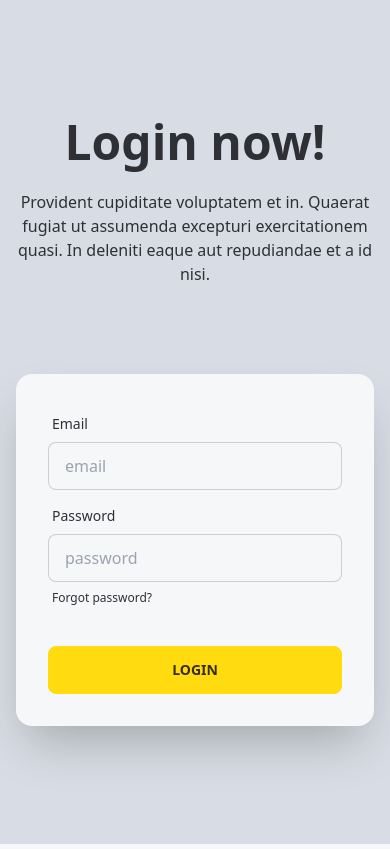
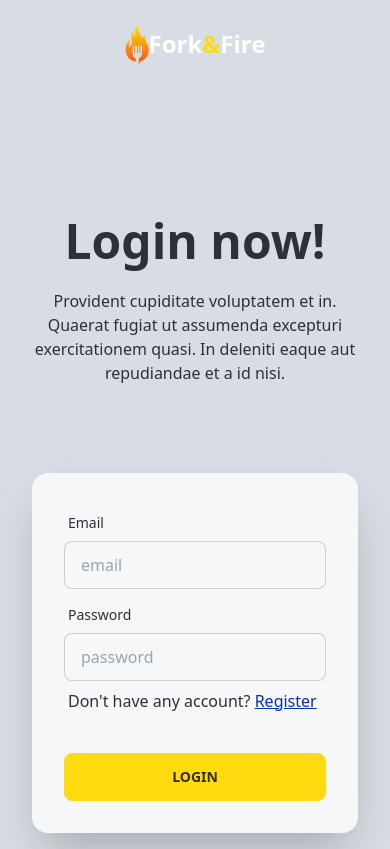
Before and after one commit to aHasnat1997/fork-and-fire-client, a React (Vite) app: page /login in a window 390 px wide. Built offline with nearby package versions, Linux system fonts and the light colour scheme; no server answers.

Commit message:
log in system done

```diff
--- a/package.json
+++ b/package.json
@@ -10,6 +10,7 @@
     "preview": "vite preview"
   },
   "dependencies": {
+    "@tanstack/react-query": "^4.29.11",
     "daisyui": "^2.51.6",
     "firebase": "^9.22.1",
     "localforage": "^1.10.0",
@@ -21,6 +22,7 @@
     "react-router-dom": "^6.11.2",
     "react-tabs": "^6.0.1",
     "sort-by": "^1.2.0",
+    "sweetalert2": "^11.7.5",
     "swiper": "^9.3.2"
   },
   "devDependencies": {
--- a/src/components/NavBar.jsx
+++ b/src/components/NavBar.jsx
@@ -1,8 +1,10 @@
-import React from 'react';
+import React, { useContext } from 'react';
 import logo from '../assets/logo.png'
 import { Link, NavLink } from 'react-router-dom';
+import { AuthContext } from '../contextProvider/AuthContext/AuthProvider';
 
 const NavBar = () => {
+  const { user } = useContext(AuthContext);
   const menuItems = <>
     <li className='hover:text-primary'><NavLink to='/'
       className={({ isActive }) => isActive ? 'text-primary' : ''}
@@ -52,7 +54,44 @@ const NavBar = () => {
           </ul>
         </div>
         <div className="navbar-end">
-          <Link to='/login' className="btn">Log In</Link>
+          {
+            user ? (<div className="flex-none">
+            <div className="dropdown dropdown-end">
+              <label tabIndex={0} className="btn btn-ghost btn-circle">
+                <div className="indicator">
+                  <svg xmlns="http://www.w3.org/2000/svg" className="h-5 w-5" fill="none" viewBox="0 0 24 24" stroke="currentColor"><path strokeLinecap="round" strokeLinejoin="round" strokeWidth="2" d="M3 3h2l.4 2M7 13h10l4-8H5.4M7 13L5.4 5M7 13l-2.293 2.293c-.63.63-.184 1.707.707 1.707H17m0 0a2 2 0 100 4 2 2 0 000-4zm-8 2a2 2 0 11-4 0 2 2 0 014 0z" /></svg>
+                  <span className="badge badge-sm indicator-item">8</span>
+                </div>
+              </label>
+              <div tabIndex={0} className="mt-3 card card-compact dropdown-content w-52 bg-slate-800 shadow">
+                <div className="card-body">
+                  <span className="font-bold text-lg">8 Items</span>
+                  <span className="text-info">Subtotal: $999</span>
+                  <div className="card-actions">
+                    <button className="btn btn-primary btn-block">View cart</button>
+                  </div>
+                </div>
+              </div>
+            </div>
+            <div className="dropdown dropdown-end">
+              <label tabIndex={0} className="btn btn-ghost btn-circle avatar">
+                <div className="w-10 rounded-full">
+                  <img src={user.photoURL} />
+                </div>
+              </label>
+              <ul tabIndex={0} className="menu menu-compact dropdown-content mt-3 p-2 shadow bg-slate-800 rounded-box w-52">
+                <li>
+                  <a className="justify-between">
+                    Profile
+                    <span className="badge">{user.displayName}</span>
+                  </a>
+                </li>
+                <li><a>Settings</a></li>
+                <li><a>Logout</a></li>
+              </ul>
+            </div>
+          </div>) : <Link to='/login' className="btn">Log In</Link>
+          }
         </div>
       </div>
     </nav>
--- a/src/contextProvider/AuthContext/AuthProvider.jsx
+++ b/src/contextProvider/AuthContext/AuthProvider.jsx
@@ -15,8 +15,8 @@ const AuthProvider = ({ children }) => {
     return createUserWithEmailAndPassword(auth, email, password)
   };
 
-  const updateUser = (name, photo) => {
-    return updateProfile(auth.currentUser, {
+  const updateUser = (currentUser, name, photo) => {
+    return updateProfile(currentUser, {
       displayName: name,
       photoURL: photo
     })
--- a/src/pages/AuthenticationPages/Login.jsx
+++ b/src/pages/AuthenticationPages/Login.jsx
@@ -1,33 +1,68 @@
-import React from 'react';
+import React, { useContext } from 'react';
+import { Link, useNavigate } from 'react-router-dom';
+import { useForm } from "react-hook-form";
+import logo from '../../assets/logo.png';
+import { AuthContext } from '../../contextProvider/AuthContext/AuthProvider';
+import Swal from 'sweetalert2';
+
 
 const Login = () => {
+  const { register, handleSubmit } = useForm();
+  const { loginUser } = useContext(AuthContext);
+  const navigate = useNavigate();
+  const onSubmit = data => {
+    console.log(data);
+    const { email, password } = data;
+    loginUser(email, password)
+      .then(result => {
+        Swal.fire({
+          position: 'center',
+          icon: 'success',
+          title: 'Successfully Login 🎉',
+          showConfirmButton: false,
+          timer: 1500
+        })
+        navigate('/');
+        console.log(result);
+      })
+      .catch(error => console.log(error))
+  };
+
   return (
-    <div className="hero min-h-screen bg-base-200">
+    <div className='bg-base-200 min-h-screen'>
+      <Link to='/' className="py-6 text-2xl md:text-4xl flex justify-center items-center font-extrabold">
+        <img className='w-6 md:w-8' src={logo} alt="logo" />
+        <span className='text-white'>
+          Fork<span className='text-primary'>&</span>Fire
+        </span>
+      </Link>
+      <div className="max-w mt-28">
         <div className="hero-content flex-col lg:flex-row-reverse gap-16">
           <div className="text-center lg:text-left">
             <h1 className="text-5xl font-bold">Login now!</h1>
             <p className="py-6">Provident cupiditate voluptatem et in. Quaerat fugiat ut assumenda excepturi exercitationem quasi. In deleniti eaque aut repudiandae et a id nisi.</p>
           </div>
           <div className="card flex-shrink-0 w-full max-w-sm shadow-2xl bg-base-100">
-          <div className="card-body">
+            <form onSubmit={handleSubmit(onSubmit)} className="card-body">
               <div className="form-control">
                 <label className="label">
                   <span className="label-text">Email</span>
                 </label>
-              <input type="text" placeholder="email" className="input input-bordered" />
+                <input {...register("email")} type="email" placeholder="email" className="input input-bordered" required />
               </div>
               <div className="form-control">
                 <label className="label">
                   <span className="label-text">Password</span>
                 </label>
-              <input type="text" placeholder="password" className="input input-bordered" />
+                <input {...register("password")} type="password" placeholder="password" className="input input-bordered" required />
                 <label className="label">
-                <a href="#" className="label-text-alt link link-hover">Forgot password?</a>
+                  <span>Don't have any account? <Link to='/register' className='underline text-accent'>Register</Link></span>
                 </label>
               </div>
               <div className="form-control mt-6">
-              <button className="btn btn-primary">Login</button>
+                <input className="btn btn-primary" type="submit" value='Login' />
               </div>
+            </form>
           </div>
         </div>
       </div>
--- a/src/pages/AuthenticationPages/Register.jsx
+++ b/src/pages/AuthenticationPages/Register.jsx
@@ -1,9 +1,85 @@
-import React from 'react';
+import React, { useContext } from 'react';
+import { Link, useNavigate } from 'react-router-dom';
+import { useForm } from "react-hook-form";
+import logo from '../../assets/logo.png';
+import { AuthContext } from '../../contextProvider/AuthContext/AuthProvider';
+import Swal from 'sweetalert2';
+import { updateProfile } from 'firebase/auth';
 
 const Register = () => {
+  const { registerUser, updateUser } = useContext(AuthContext);
+  const navigate = useNavigate();
+  const { register, handleSubmit } = useForm();
+  const onSubmit = data => {
+    // console.log(data);
+    const { name, photo, email, password } = data;
+    registerUser(email, password)
+      .then(result => {
+        const createdUser = result.user;
+        updateUser(createdUser, name, photo)
+        Swal.fire({
+          position: 'center',
+          icon: 'success',
+          title: 'Successfully Register 🎉',
+          showConfirmButton: false,
+          timer: 1500
+        })
+        navigate('/login');
+        console.log(result);
+      })
+      .catch(error => console.log(error))
+  };
+
   return (
-    <div>
-
+    <div className='bg-base-200 min-h-screen'>
+      <Link to='/' className="py-6 text-2xl md:text-4xl flex justify-center items-center font-extrabold">
+        <img className='w-6 md:w-8' src={logo} alt="logo" />
+        <span className='text-white'>
+          Fork<span className='text-primary'>&</span>Fire
+        </span>
+      </Link>
+      <div className="max-w mt-4">
+        <div className="hero-content flex-col lg:flex-row gap-16">
+          <div className="text-center lg:text-left">
+            <h1 className="text-5xl font-bold">Login now!</h1>
+            <p className="py-6">Provident cupiditate voluptatem et in. Quaerat fugiat ut assumenda excepturi exercitationem quasi. In deleniti eaque aut repudiandae et a id nisi.</p>
+          </div>
+          <div className="card flex-shrink-0 w-full max-w-sm shadow-2xl bg-base-100">
+            <form onSubmit={handleSubmit(onSubmit)} className="card-body">
+              <div className="form-control">
+                <label className="label">
+                  <span className="label-text">User Name</span>
+                </label>
+                <input {...register("name")} type="text" placeholder="name" className="input input-bordered" required />
+              </div>
+              <div className="form-control">
+                <label className="label">
+                  <span className="label-text">Photo</span>
+                </label>
+                <input {...register("photo")} type="url" placeholder="photo url" className="input input-bordered" required />
+              </div>
+              <div className="form-control">
+                <label className="label">
+                  <span className="label-text">Email</span>
+                </label>
+                <input {...register("email")} type="email" placeholder="email" className="input input-bordered" required />
+              </div>
+              <div className="form-control">
+                <label className="label">
+                  <span className="label-text">Password</span>
+                </label>
+                <input {...register("password")} type="password" placeholder="password" className="input input-bordered" required />
+                <label className="label">
+                  <span>Already have any account? <Link to='/login' className='underline text-accent'>Log In</Link></span>
+                </label>
+              </div>
+              <div className="form-control mt-6">
+                <input className="btn btn-primary" type="submit" value='Login' />
+              </div>
+            </form>
+          </div>
+        </div>
+      </div>
     </div>
   );
 };
```
Also changed, not shown: 1 other file (tests, documents, lock files or other folders). Lines whose indentation alone changed are shown as unchanged.
